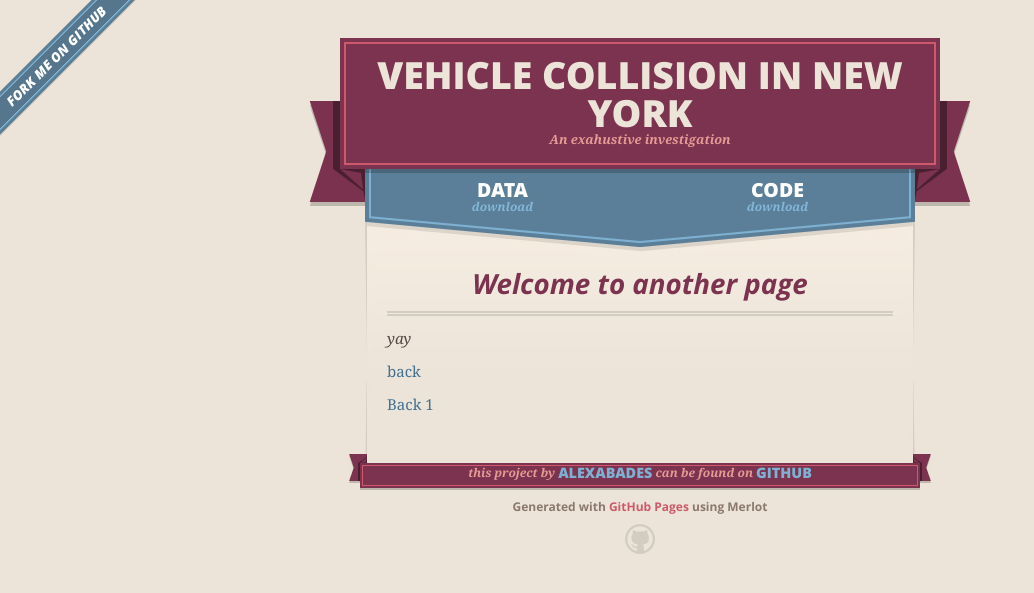
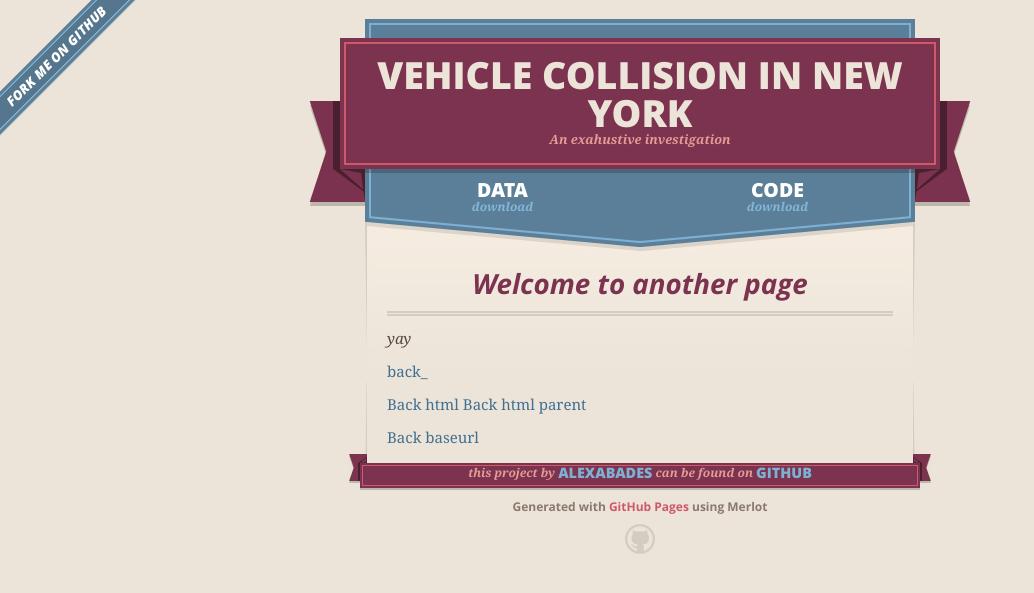
Before and after one commit to AlexAbades/veh-col-NY, a Jekyll site: the page built from pages/motivation.md, in a window 1280 px wide. Shown: the top 593 px of the page, without its empty margins (0-1034 px from the left). Built offline with Jekyll 4.4.1, drawn with Linux system fonts in a browser that asks for light colours; our own code applies the rules of GitHub Pages for plain Markdown files.

Commit message:
Trying Button

```diff
--- a/_layouts/default.html
+++ b/_layouts/default.html
@@ -52,7 +52,7 @@
       {% endif %}
 
 
-      <!-- <span class="banner-fix"></span> -->
+      <span class="banner-fix"></span>
 
 
       <section id="main_content">
--- a/pages/motivation.md
+++ b/pages/motivation.md
@@ -6,8 +6,9 @@ layout: default
 
 _yay_
 
-[back](../)
+[back_](../)
 
+<a href="../index.html" class="btn">Back html</a>
+<a href="/veh-col-NY/index.html" class="btn">Back html parent</a>
 
-
-<a href="/veh-col-NY/index.html" class="btn">Back 1</a>
+<a href="{{ site.baseurl }}/" class="btn">Back baseurl</a>
```
